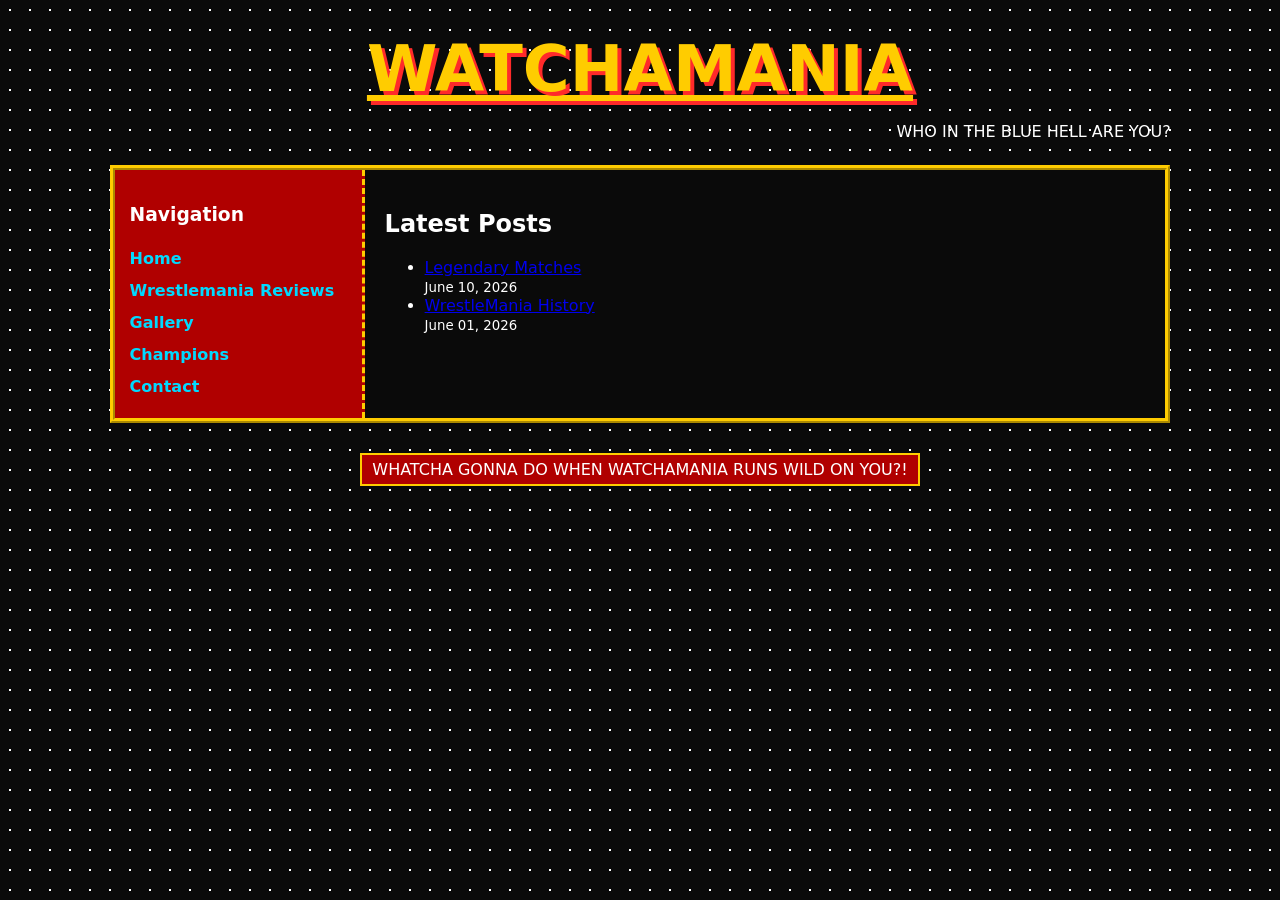
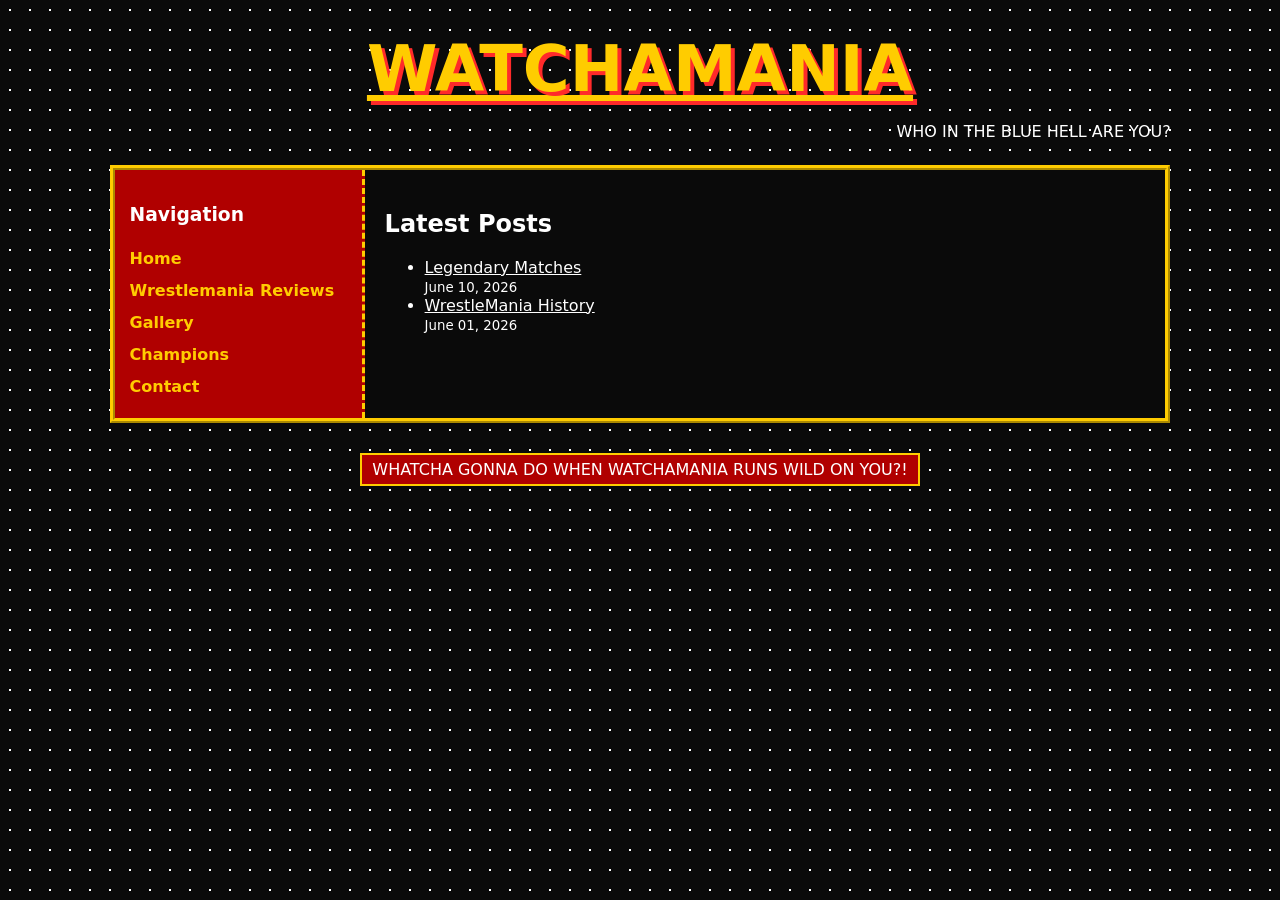
Before and after one commit to watchamania/watchamania.github.io, a Jekyll site: the page built from index.md, in a window 1280 px wide. Built offline with Jekyll 4.4.1, drawn with Linux system fonts in a browser that asks for light colours.

Commit message:
Update style.css

```diff
--- a/assets/css/style.css
+++ b/assets/css/style.css
@@ -6,7 +6,7 @@
 
     --text-main: #ffffff;
     --text-accent: #ffcc00;  /* championship gold */
-    --text-links: #00d9ff;   /* broadcast neon cyan */
+    --text-links: #ffcc00;
     --text-highlight: #ff2a2a;
 
     --border-main: #ffcc00;
@@ -27,6 +27,10 @@
     background: var(--bg-main);
     background-image: radial-gradient(var(--star-color) 1px, transparent 1px);
     background-size: 20px 20px;
+}
+
+a {
+    color: var(--text-main);
 }
 
 .container {
```
